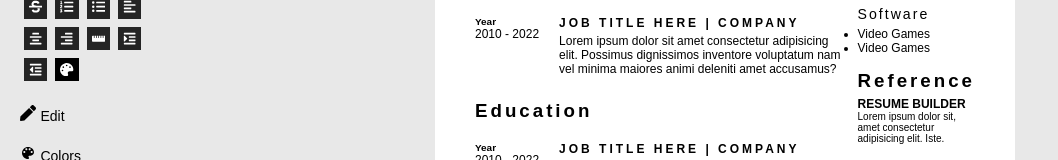
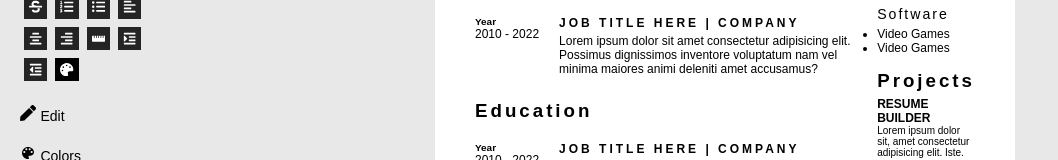
Before and after one commit to HopefulHeart2020/resume-builder, a React (Vite) app: page /create/scoop in a window 1280 px wide. Shown: the part 214-374 px from the top of the page, without its empty margins (0-1058 px from the left). Built offline with nearby package versions, Linux system fonts and the light colour scheme; a web font is replaced by a local one.

Commit message:
fix: change reference title to projects

```diff
--- a/src/Components/Resume/Scoop/scoop.tsx
+++ b/src/Components/Resume/Scoop/scoop.tsx
@@ -115,7 +115,7 @@ export const Scoop = ({edit }:{edit:boolean}) => {
 
 
     <div className="ref">
-        <h3 className="title">Reference</h3>
+        <h3 className="title">Projects</h3>
        <Clone edit={edit}>
        <div className="REF">
             <h4 className="r_name">RESUME BUILDER</h4>
```
